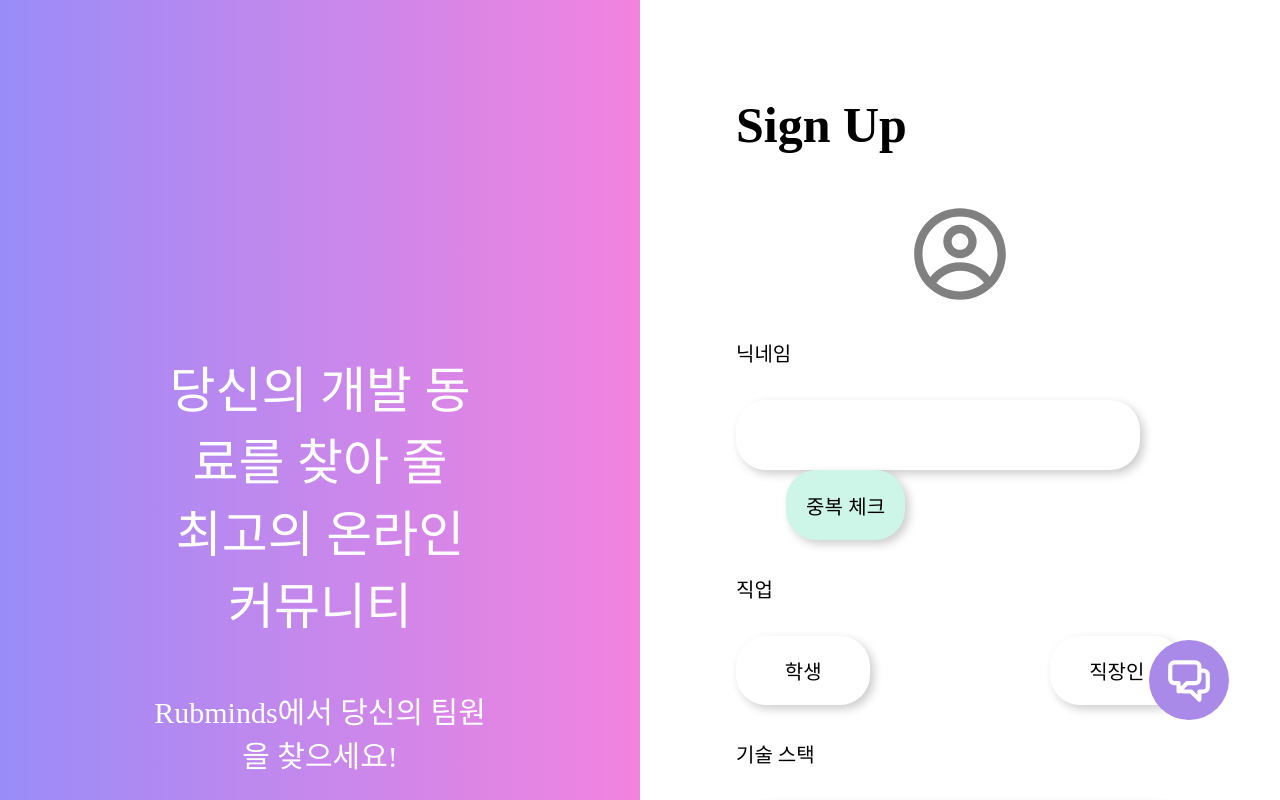
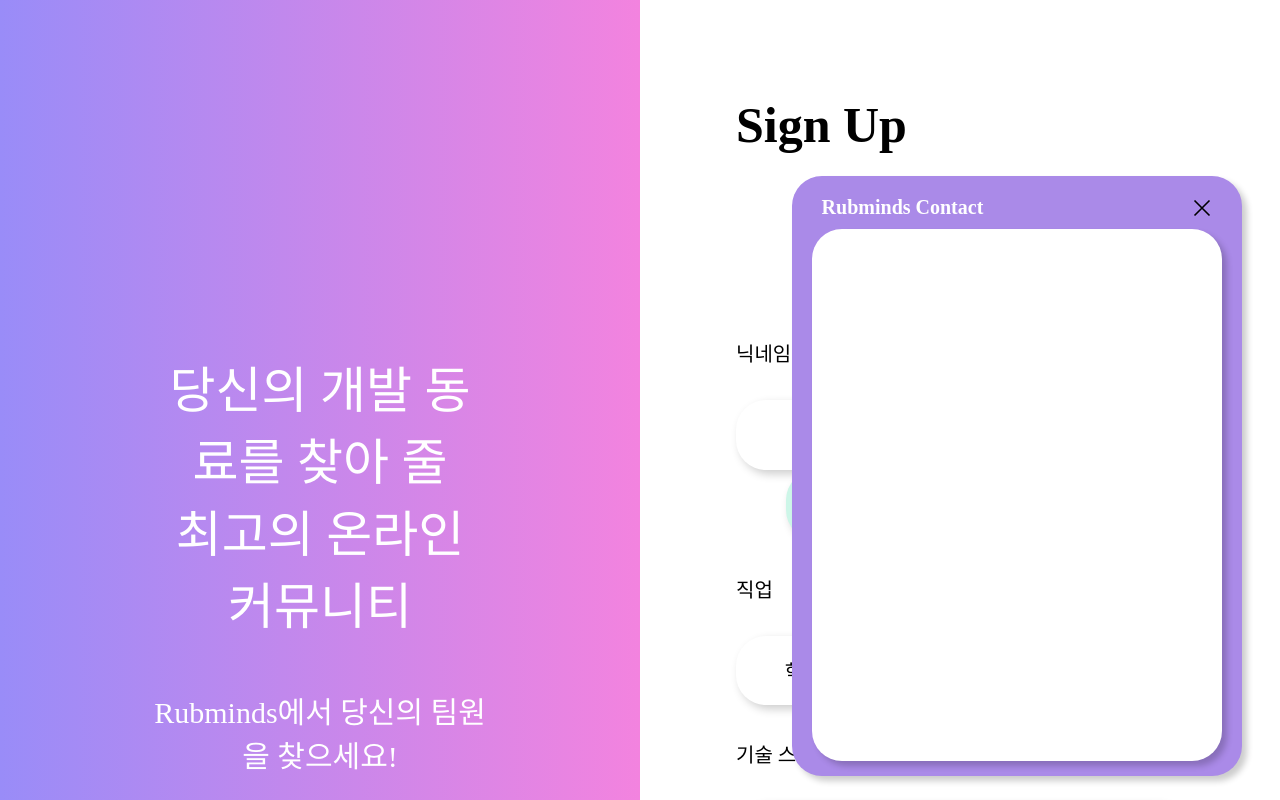
Before and after one commit to Rubminds/rubminds-frontend, a React (Create React App) app: page /callback/1/1 in a window 1280 px wide. Both pictures are taken after a click on the button 1188 px from the left and 680 px from the top of the page. Shown: the top 800 px of the page. Built offline with nearby package versions, Linux system fonts and the light colour scheme.

Commit message:
feat: 채팅방 모달 열고 닫기 기능 추가(#23)

```diff
--- a/src/components/common/ChatButton/index.js
+++ b/src/components/common/ChatButton/index.js
@@ -1,15 +1,27 @@
 import React, { useCallback } from 'react';
 import * as S from './style';
 import { HiOutlineChatAlt2 } from 'react-icons/hi';
+import { useDispatch, useSelector} from 'react-redux';
+
+import { ChatModal } from '../../';
+import { toggleChatModal } from '../../../modules/user';
+
 const ChatButton = () => {
+  const dispatch = useDispatch();
+  const isChatOpen = useSelector((state) => state.user.isChatOpen);
   const onClick = useCallback(() => {
-    //채팅버튼 클릭이벤트
+    dispatch(toggleChatModal());
   }, []);
 
   return (
-    <S.StyledChatButton onClick={onClick}>
-      <HiOutlineChatAlt2 fontSize="50px" color="#ffffff" />
-    </S.StyledChatButton>
+    <>
+      <S.StyledChatButton onClick={onClick}>
+        <HiOutlineChatAlt2 fontSize="50px" color="#ffffff" />
+      </S.StyledChatButton>
+      {
+        isChatOpen && <ChatModal/>
+      }
+    </>
   );
 };
 
--- /dev/null
+++ b/src/components/common/ChatModal/index.js
@@ -0,0 +1,24 @@
+import React, { useCallback } from 'react';
+import * as S from './style';
+import { useDispatch } from 'react-redux';
+
+import { toggleChatModal } from '../../../modules/user';
+
+const ChatModal = () => {
+  const dispatch = useDispatch();
+  const onCloseClick = useCallback(() => {
+    dispatch(toggleChatModal());
+  }, []);
+  return (
+    <S.ChatModalWrapper>
+      <S.ModalHeader>
+          <S.HeaderTitle>Rubminds Contact</S.HeaderTitle>
+        <S.CloseButton onClick={onCloseClick} />
+      </S.ModalHeader>
+      <S.Contents>
+
+      </S.Contents>
+    </S.ChatModalWrapper>
+  );
+};
+export default ChatModal;
--- /dev/null
+++ b/src/components/common/ChatModal/style.js
@@ -0,0 +1,40 @@
+import styled from 'styled-components';
+import { GrClose } from 'react-icons/gr';
+
+import { flexBetween } from '../../../constants';
+import { Paper } from '../../';
+import mediaQuery from '../../../hooks/mediaQuery';
+
+export const ChatModalWrapper = styled(Paper)`
+  position: fixed;
+  bottom: 3%;
+  right: 3%;
+  z-index: 9999;
+  background-color: #aa8ae8;
+  width: 45rem;
+  height: 60rem;
+  padding: 2rem 2rem;
+  ${mediaQuery({width:'100%', height:'80%', bottom:'5%', right:0,})}
+`;
+
+export const ModalHeader = styled.div`
+  ${flexBetween};
+  padding: 0 1rem;
+`;
+
+export const HeaderTitle = styled.label`
+  color: #fff;
+  font-size: 2rem;
+  font-weight: bold;
+`;
+
+export const CloseButton = styled(GrClose)`
+  font-size: 2rem;
+  cursor:pointer;
+`;
+
+export const Contents = styled(Paper)`
+  width: 100%;
+  height: 95%;
+  margin-top: 1rem;
+`;
--- a/src/components/index.js
+++ b/src/components/index.js
@@ -8,6 +8,7 @@ export { default as TextArea } from './common/TextArea';
 export { default as Carousel } from './common/Carousel';
 export { default as Paper } from './common/Paper';
 export { default as BackButton } from './common/BackButton';
+export { default as ChatModal } from './common/ChatModal';
 
 export { default as Banner } from './Landing/Banner';
 export { default as BannerCarousel } from './Landing/BannerCarousel';
--- a/src/constants/index.js
+++ b/src/constants/index.js
@@ -58,3 +58,7 @@ export const RecruitmentType = ['study', 'scout', 'project'];
 export const SIGNUP_USER = 'SIGNUP_USER';
 export const SIGNUP_USER_SUCCESS = 'SIGNUP_USER_SUCCESS';
 export const SIGNUP_USER_ERROR = 'SIGNUP_USER_ERROR';
+
+export const TOGGLE_CHAT_MODAL = 'TOGGLE_CHAT_MODAL';
+export const TOGGLE_CHAT_MODAL_SUCCESS = 'TOGGLE_CHAT_MODAL_SUCCESS';
+export const TOGGLE_CHAT_MODAL_ERROR = 'TOGGLE_CHAT_MODAL_ERROR';
--- a/src/modules/user/index.js
+++ b/src/modules/user/index.js
@@ -1,9 +1,17 @@
-import { SIGNUP_USER, SIGNUP_USER_SUCCESS, SIGNUP_USER_ERROR } from '../../constants';
+import {
+  SIGNUP_USER,
+  SIGNUP_USER_SUCCESS,
+  SIGNUP_USER_ERROR,
+  TOGGLE_CHAT_MODAL,
+  TOGGLE_CHAT_MODAL_SUCCESS,
+  TOGGLE_CHAT_MODAL_ERROR,
+} from '../../constants';
 import produce from 'immer';
 
 //초기 상태 초기화
 export const initialState = {
-  accessToken : null,
+  accessToken: null,
+  isChatOpen: false,
 };
 
 //액션 생성함수
@@ -11,9 +19,13 @@ export const signupUser = () => ({
   type: SIGNUP_USER,
 });
 
+export const toggleChatModal = () => ({
+  type:TOGGLE_CHAT_MODAL,
+})
+
 //리듀서
 const user = (state = initialState, action) => {
-  return produce(state, (draft) => {
+  return produce(state, draft => {
     switch (action.type) {
       case SIGNUP_USER:
         break;
@@ -23,6 +35,14 @@ const user = (state = initialState, action) => {
         break;
       case SIGNUP_USER_ERROR:
         break;
+      case TOGGLE_CHAT_MODAL:
+        break;
+      case TOGGLE_CHAT_MODAL_SUCCESS:
+        draft.isChatOpen = !draft.isChatOpen;
+        break;
+      case TOGGLE_CHAT_MODAL_ERROR:
+        draft.isChatOpen = false;
+        break;
       default:
         break;
     }
--- a/src/modules/user/saga.js
+++ b/src/modules/user/saga.js
@@ -4,6 +4,9 @@ import {
   SIGNUP_USER,
   SIGNUP_USER_ERROR,
   SIGNUP_USER_SUCCESS,
+  TOGGLE_CHAT_MODAL,
+  TOGGLE_CHAT_MODAL_ERROR,
+  TOGGLE_CHAT_MODAL_SUCCESS,
 } from '../../constants'; //액션명 constants에서 선언하여 사용
 
 // 액션에서 axios 요청 필요할 때
@@ -28,12 +31,31 @@ function* signupUser() {
   }
 }
 
+function* toggleChatModal() {
+  const result = '';//yield call(signupUserAPI, action.data);
+  try {
+    yield put({
+      type: TOGGLE_CHAT_MODAL_SUCCESS,
+      data: result,
+    });
+  } catch (err) { //에러 발생시 이벤트
+    yield put({
+      type: TOGGLE_CHAT_MODAL_ERROR,
+      error: err,
+    });
+  }
+}
+
 //액션 감지 함수
 //takeLatest안의 액션을 감지.
 function* watchSignupUser() {
   yield takeLatest(SIGNUP_USER, signupUser);
 }
 
+function* watchToggleChatModal() {
+  yield takeLatest(TOGGLE_CHAT_MODAL, toggleChatModal);
+}
+
 export default function* userSaga() {
-  yield all([fork(watchSignupUser)]);
+  yield all([fork(watchSignupUser), fork(watchToggleChatModal)]);
 }
```
